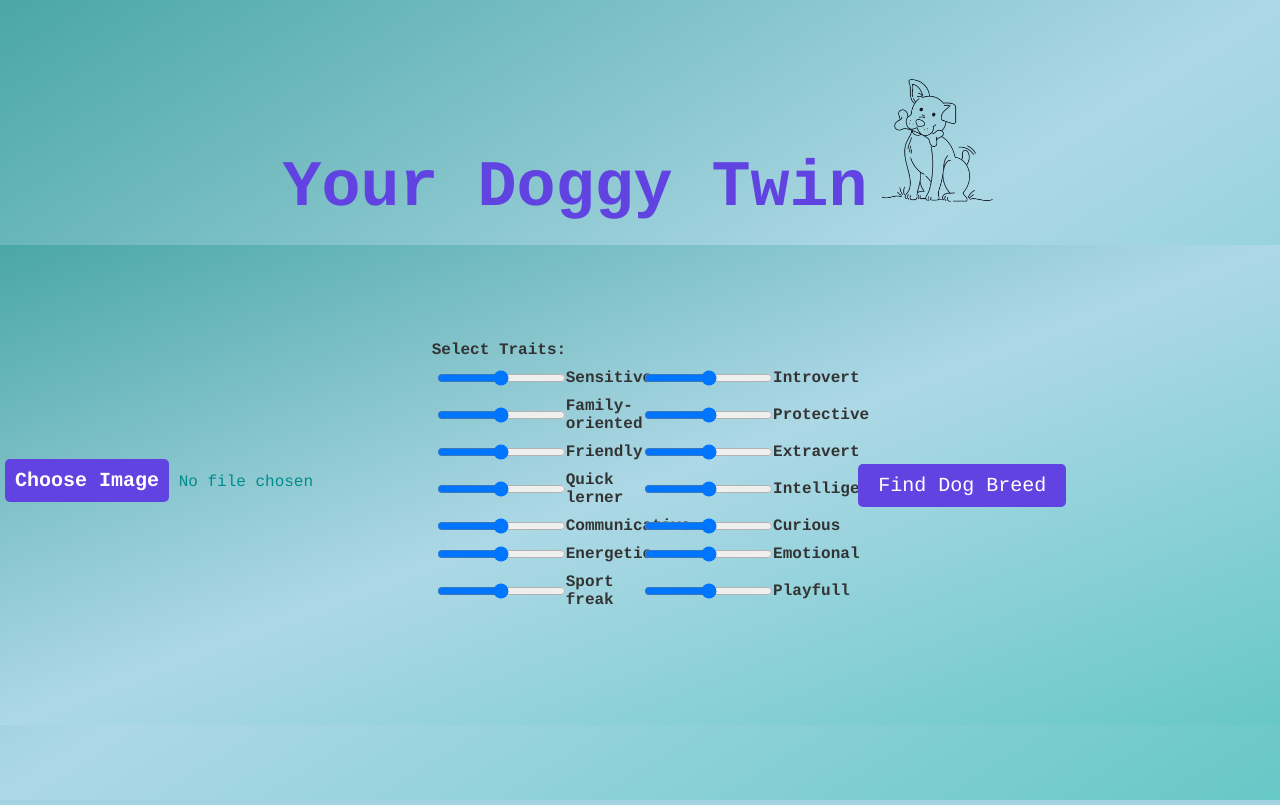
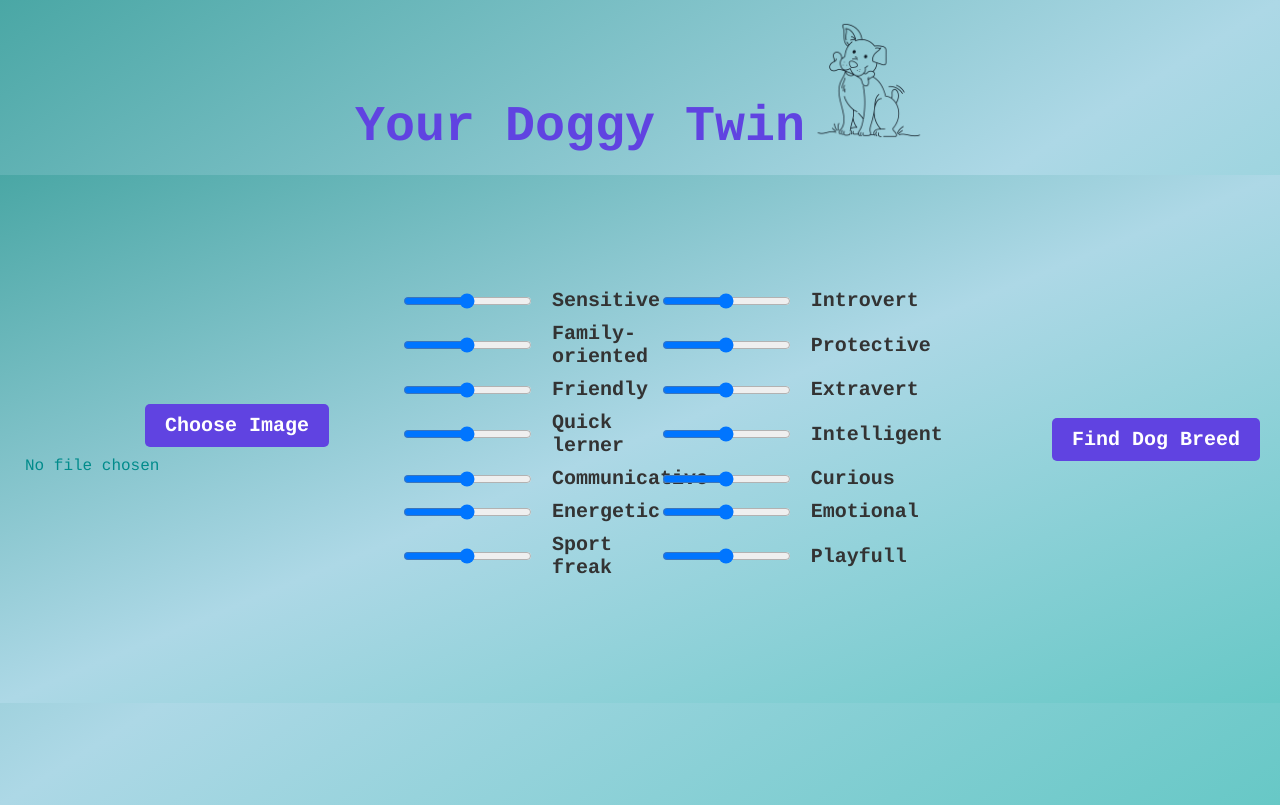
Before and after one commit to xretinx/IO-blizniaki, a Flask app: page / in a window 1280 px wide. Run offline with Flask 3, Linux system fonts and the light colour scheme.

Commit message:
Zmiany na froncie

```diff
--- a/app/static/css/style.css
+++ b/app/static/css/style.css
@@ -14,17 +14,17 @@ body {
   margin: 0;
     background: linear-gradient(to left top,  #67c8c6 , lightblue,  #4aa7a5 );
     min-height: 100vh;
-    display: flex;
-    flex-direction: column;
-    justify-content: center;
-    align-items: center;
+    /* display: flex; */
+    /* flex-direction: column; */
+    /* justify-content: center; */
+    /* align-items: center; */
     font-family: 'Doggie', Courier, monospace;
     color: darkcyan;
 }
 
 .heading{
   margin: 5px;
-  font-size: 65px;
+  font-size: 50px;
   color:  #6043e1 ;
   text-align: center;
   border-left-width: 50px;
@@ -41,20 +41,27 @@ form {
     margin: 0;
     background: linear-gradient(to left top,  #67c8c6 , lightblue,  #4aa7a5 );
     display: flex;
-    flex-direction: row;
-    height: 60vh;
-    flex-wrap:wrap;
-    justify-content: center;
+    /* flex-direction: row; */
+    height: 66vh;
+    /* flex-wrap:wrap; */
+    /* justify-content: center; */
     align-items: center;
     font-family: 'Doggie', Courier, monospace;
     color: fff;
 }
 
-.form-group {
-  flex: 1; /* Make each form group take equal width */
+.form-group-thinner {
+  flex: 0.9; /* Make each form group take equal width */
   margin: 5px; /* Add some spacing between form groups */
   align-items: center;
+  display:inline-block;
+}
 
+.form-group-wider {
+  flex: 1.3; /* Make each form group take equal width */
+  margin: 5px; /* Add some spacing between form groups */
+  align-items: center;
+  display:inline-block;
 }
 
 label {
@@ -102,6 +109,16 @@ label {
   width: 47%;
   margin-bottom: 10px;
   color: #333;
+  font-size: 20px;
+}
+
+.nice-label {
+  margin: 5px;
+  font-size: 40px;
+  color:  #333;
+  text-align: center;
+  border-left-width: 50px;
+  margin-left: 190px;
 }
 
 input[type="checkbox"] {
@@ -122,22 +139,24 @@ input[type="file"] {
   display: none; /* Hide the default input field */
 }
 /* Style the custom button to be narrower */
-.custom-file-input {
+.custom-button {
   background-color: #6043e1;
   font-family: 'Doggie', Courier, monospace;
   font-size: 20px;
   color: #fff;
   border: none;
-  padding: 10px 10px; /* Adjust the width as needed */
+  padding: 10px 20px; /* Adjust the width as needed */
   border-radius: 5px;
   cursor: pointer;
   display: inline-block;
   width: auto; /* Set width to auto to allow text to wrap */
   text-align: center;
   align-items: center;
+  margin-left: 140px;
+  font-weight: bold;
 }
 
-.custom-file-input:hover {
+.custom-button:hover {
   background-color:    #fab224  ;
   transition: 0.5s;
 }
--- a/app/templates/index.html
+++ b/app/templates/index.html
@@ -9,7 +9,7 @@
     />
   </head>
   <body>
-    <h1 class="heading">Your Doggy Twin<img src="../static/images/dog2.png" alt="Icon" style="margin: 0; width: 130px;"></h1>
+    <h1 class="heading">Your Doggy Twin<img src="../static/images/dog2.png" alt="Icon" style="margin: 0; width: 120px;"></h1>
     <form id="dog-form" method="post" enctype="multipart/form-data">
 
       <input
@@ -20,12 +20,10 @@
         style="display: none"
       />
 
-      <div class="form-group">
-            <!-- Create a custom button to trigger the file input and add a span for the "No file chosen" text -->
-        <label for="file-input" class="custom-file-input"> Choose Image </label>
+      <div class="form-group-thinner">
 
-        <!-- Add a span to display the selected file name -->
-        <span id="file-name-label">No file chosen</span>
+
+
         <!-- Add an image element with an id for displaying the uploaded image -->
         <img
           id="uploaded-image"
@@ -33,23 +31,30 @@
           alt="Uploaded Image"
           style="max-width: 100%; max-height: 200px; display: none"
         />
+        <!-- Create a custom button to trigger the file input and add a span for the "No file chosen" text -->
+        <label for="file-input" class="custom-button">Choose Image<br></label>
+        <!-- Add a span to display the selected file name -->
+        <span id="file-name-label" style="margin-left: 20px;">No file chosen</span>
       </div>
 
-      <div class="form-group">
+      <div class="form-group-wider">
           <!-- List of clickable traits -->
-      <label for="traits">Select Traits:</label>
+      <!-- <label for="traits" class="nice-label">Select traits<br></label> -->
       <div id="trait-checkboxes">
         {% for trait in traits %}
-        <label>
-          <input type="range" min="1" max="5" value="{{ trait }}" />
-          {{ trait }} </label
+        <label style="margin-right: 10px;">
+
+          <input type="range" min="1" max="5" value="{{ trait }}" style="margin-left: 20px; margin-right: 20px;"/>
+          {{ trait }}
+          </label
         ><br />
+
         {% endfor %}
       </div>
       </div>
 
-      <div class="form-group">
-        <button type="submit">Find Dog Breed</button>
+      <div class="form-group-thinner">
+        <button type="submit" class="custom-button">Find Dog Breed</button>
       </div>
 
 
```
Also changed, not shown: app/uploads/kłólik.jpg (added), app/uploads/silversea.jpg (added), 1 other file.
